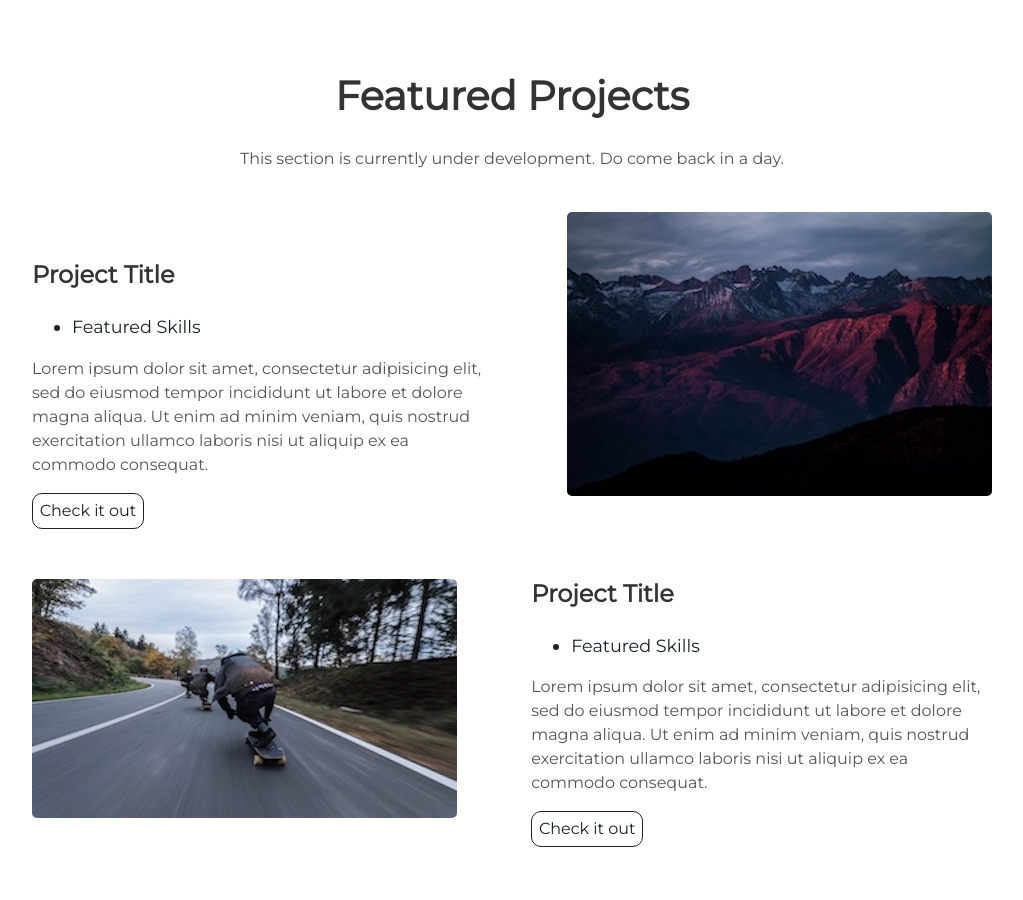
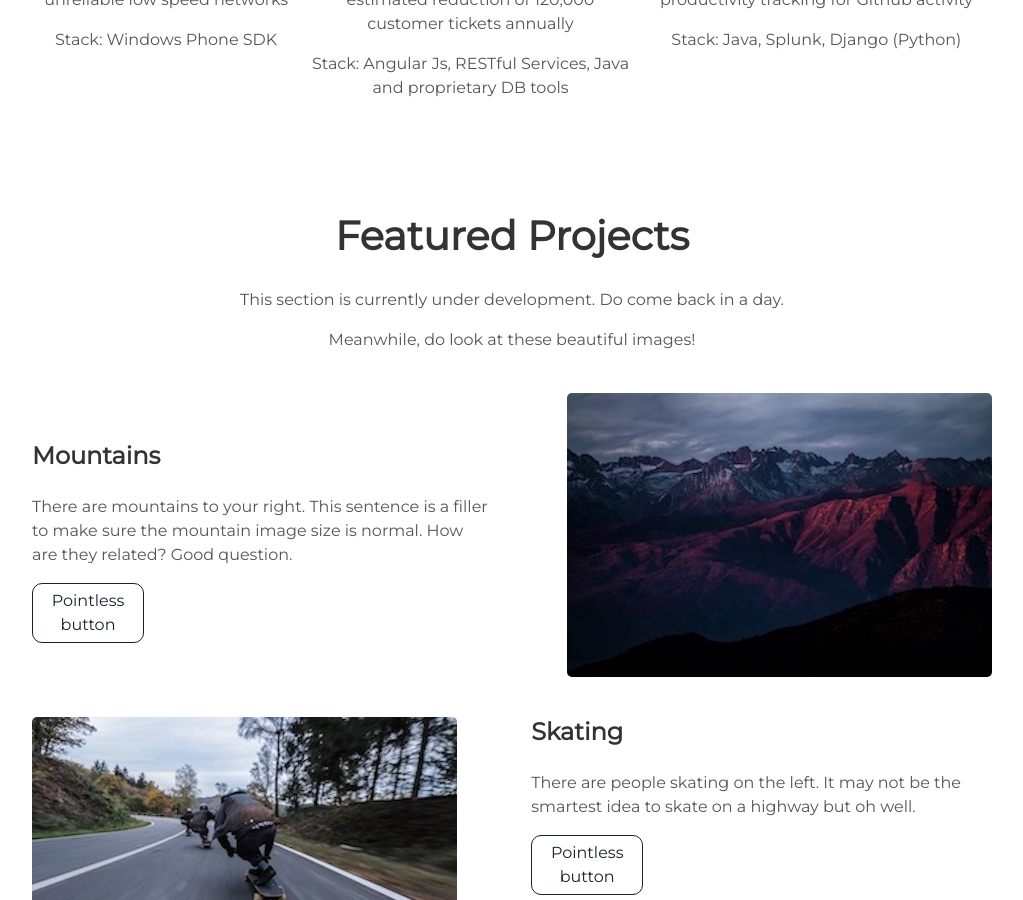
Before and after one commit to mohit-surana/mohit-surana.github.io, a Jekyll site: the page built from index.html, in a window 1280 px wide and 900 px high, scrolled down 2350 px. Shown: the whole window, without its empty margins (128-1151 px from the left). Built offline with Jekyll 4.4.1, drawn with Linux system fonts in a browser that asks for light colours.

Commit message:
Minor changes

```diff
--- a/_includes/about.html
+++ b/_includes/about.html
@@ -3,8 +3,15 @@
   <p> Hi there! I am a Computer Science graduate student at University of Massachusetts - Amherst.</p>
   <p> Intruiged by the all things Machine Learning, I am eager to transform my theoretical knowledge into practical and scalable solutions through a meaningful internship in the summer of 2018. Here is my <a target="_blank" href="https://goo.gl/z5PhZ6">resume</a>.</p>
   <p> My interests lie at the intersection of Natural Language Processing (specifically Information Extraction and Understanding) and prospective interdisciplinary applications of the same.</p>
+  <h1> My Expertise</h1>
 </div>
   <div class="user">
+    <div class="tech">
+      <h2>Code</h2>
+      <i class="devicon-python-plain-wordmark colored"></i>
+      <i class="devicon-java-plain-wordmark colored"></i>
+      <i class="devicon-c-plain-wordmark colored"></i>
+    </div>
     <div class="tech">
       <h2>ML</h2>
       <!-- <img src="{{ "/assets/img/sklearn-logo.png" | prepend: site.baseurl }}" /> -->
@@ -12,16 +19,9 @@
       <img src="{{ "/assets/img/matlab-logo.jpg" | prepend: site.baseurl }}" style="height:75px"/>
     </div>
     <div class="tech">
-      <h2>Code</h2>
-      <i class="devicon-python-plain-wordmark colored"></i>
-      <i class="devicon-java-plain-wordmark colored"></i>
-      <i class="devicon-c-plain-wordmark colored"></i>
-    </div>
-
-    <div class="tech">
       <h2>Other</h2>
-      <i class="devicon-github-plain-wordmark colored"></i>
       <i class="devicon-django-plain-wordmark colored"></i>
       <i class="devicon-angularjs-plain-wordmark colored"></i>
+      <i class="devicon-github-plain-wordmark colored"></i>
     </div>
 </div>
--- a/_includes/projects.html
+++ b/_includes/projects.html
@@ -1,30 +1,31 @@
 <div class="user-details">
   <h1> Featured Projects </h1>
   <p>This section is currently under development. Do come back in a day.</p>
+  <p>Meanwhile, do look at these beautiful images!</p>
 </div>
 <div class="user-projects">
   <div class="images-right">
     <img alt="mountains" src="{{ "/assets/img/mountains.jpg" | prepend: site.baseurl }}" />
   </div>
   <div class="contents">
-    <h3> Project Title </h3>
-    <ul>
+    <h3> Mountains </h3>
+    <!-- <ul>
       <li> Featured Skills</li>
-    </ul>
-    <p>Lorem ipsum dolor sit amet, consectetur adipisicing elit, sed do eiusmod tempor incididunt ut labore et dolore magna aliqua. Ut enim ad minim veniam, quis nostrud exercitation ullamco laboris nisi ut aliquip ex ea commodo consequat.</p>
-    <a class="project-link" href="#">Check it out</a>
+    </ul> -->
+    <p>There are mountains to your right. This sentence is a filler to make sure the mountain image size is normal. How are they related? Good question.</p>
+    <a class="project-link" href="#">Pointless button</a>
   </div>
 </div>
 <div class="user-projects">
   <div class="images-left">
-    <img alt="mountains" src="{{ "/assets/img/skate.jpg" | prepend: site.baseurl }}" />
+    <img alt="skate" src="{{ "/assets/img/skate.jpg" | prepend: site.baseurl }}" />
   </div>
   <div class="contents-right">
-    <h3> Project Title </h3>
-    <ul>
+    <h3> Skating </h3>
+    <!-- <ul>
       <li> Featured Skills</li>
-    </ul>
-    <p>Lorem ipsum dolor sit amet, consectetur adipisicing elit, sed do eiusmod tempor incididunt ut labore et dolore magna aliqua. Ut enim ad minim veniam, quis nostrud exercitation ullamco laboris nisi ut aliquip ex ea commodo consequat.</p>
-    <a class="project-link" href="#">Check it out</a>
+    </ul> -->
+    <p>There are people skating on the left. It may not be the smartest idea to skate on a highway but oh well.</p>
+    <a class="project-link" href="#">Pointless button</a>
   </div>
 </div>
```
